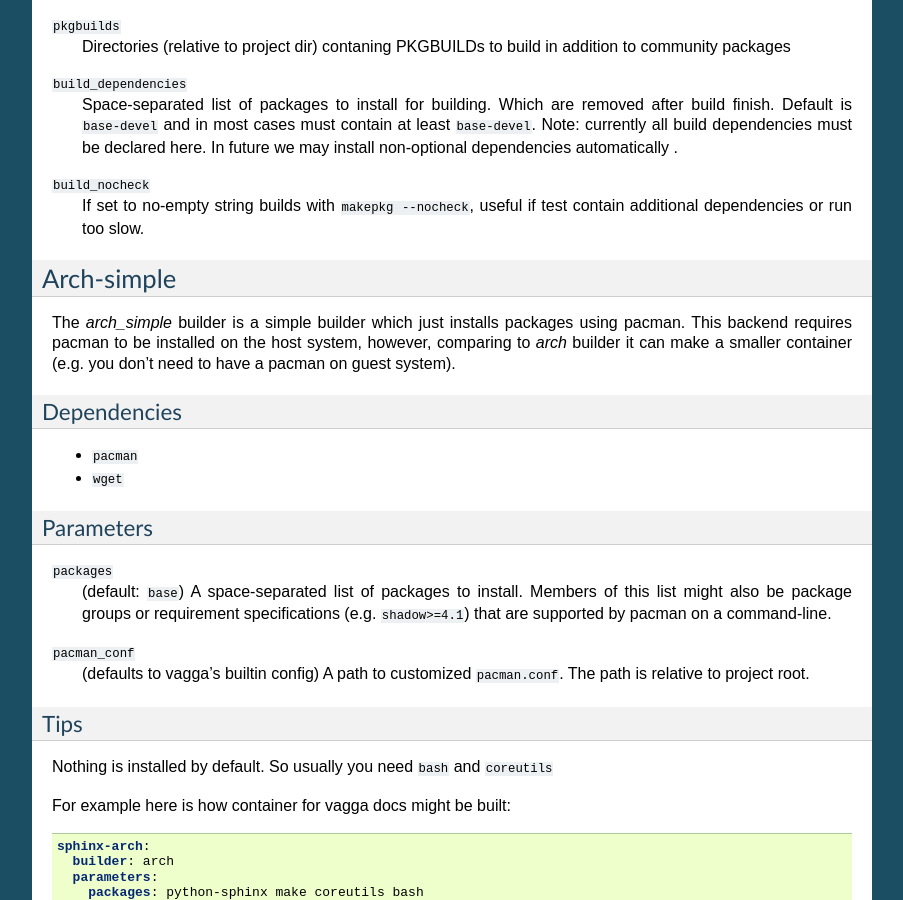
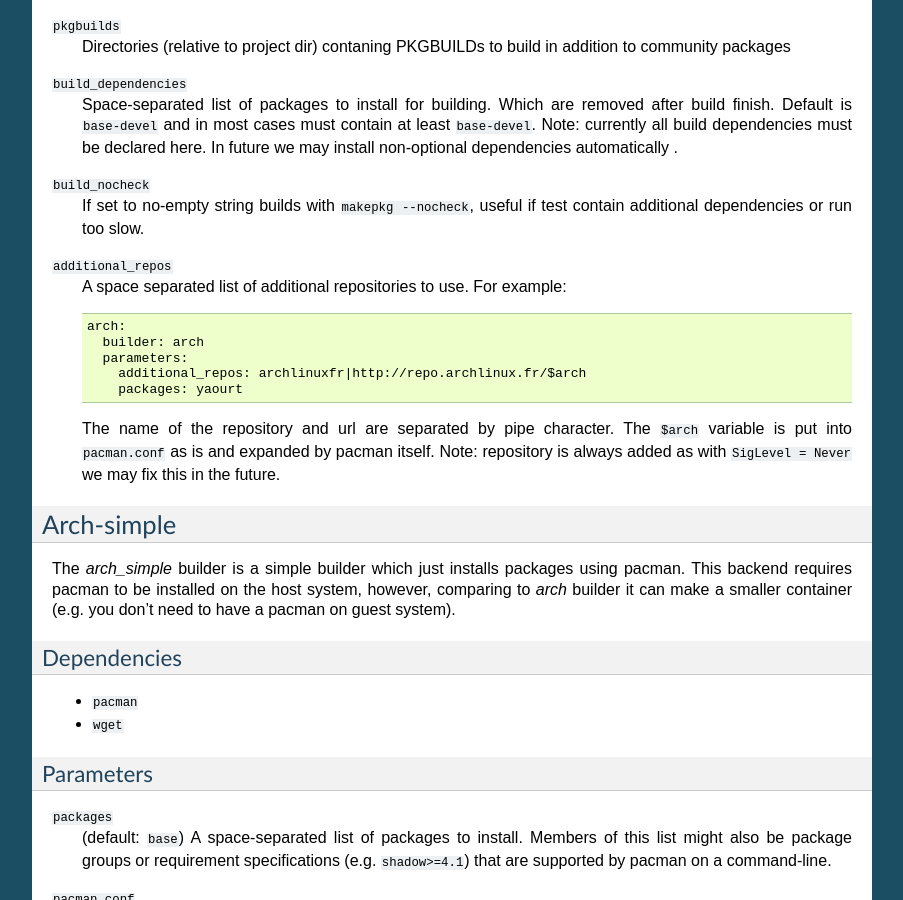
Before and after one commit to tailhook/vagga, a Sphinx documentation site: the page built from docs/builders.rst, in a window 1280 px wide and 900 px high, scrolled down 1781 px. Shown: the whole window, without its empty margins (198-1101 px from the left). Built offline with Sphinx 7.4.7, drawn with Linux system fonts in a browser that asks for light colours.

Commit message:
Implement `additional_repos` in arch builder

```diff
--- a/docs/builders.rst
+++ b/docs/builders.rst
@@ -127,6 +127,21 @@ Parameters
 ``build_nocheck``
     If set to no-empty string builds with ``makepkg --nocheck``, useful if test
     contain additional dependencies or run too slow.
+
+``additional_repos``
+    A space separated list of additional repositories to use. For example::
+
+        arch:
+          builder: arch
+          parameters:
+            additional_repos: archlinuxfr|http://repo.archlinux.fr/$arch
+            packages: yaourt
+
+    The name of the repository and url are separated by pipe character.
+    The ``$arch`` variable is put into ``pacman.conf`` as is and expanded by
+    pacman itself. Note: repository is always added as with
+    ``SigLevel = Never`` we may fix this in the future.
+
 
 
 Arch-simple
```
Also changed, not shown: 1 other file.
